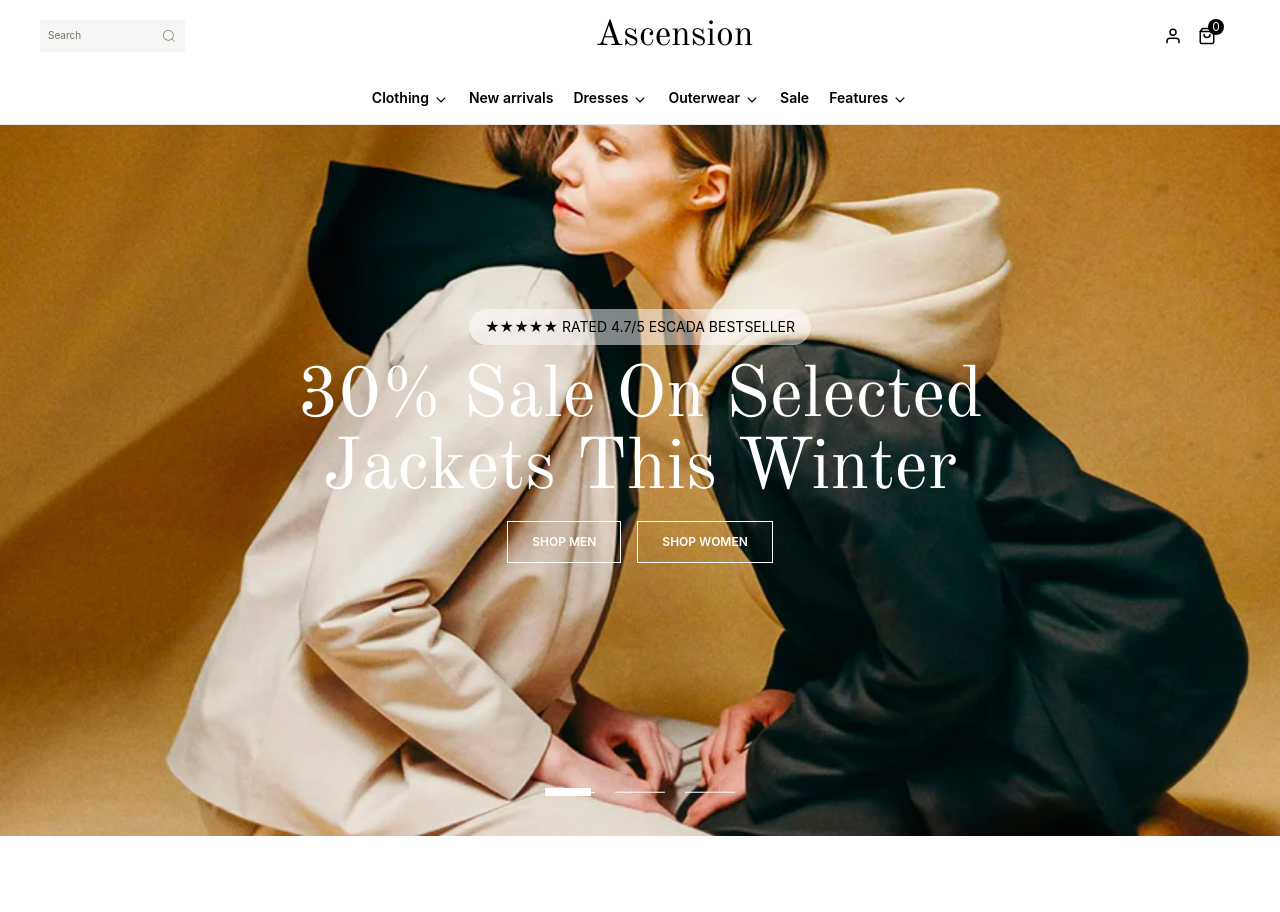
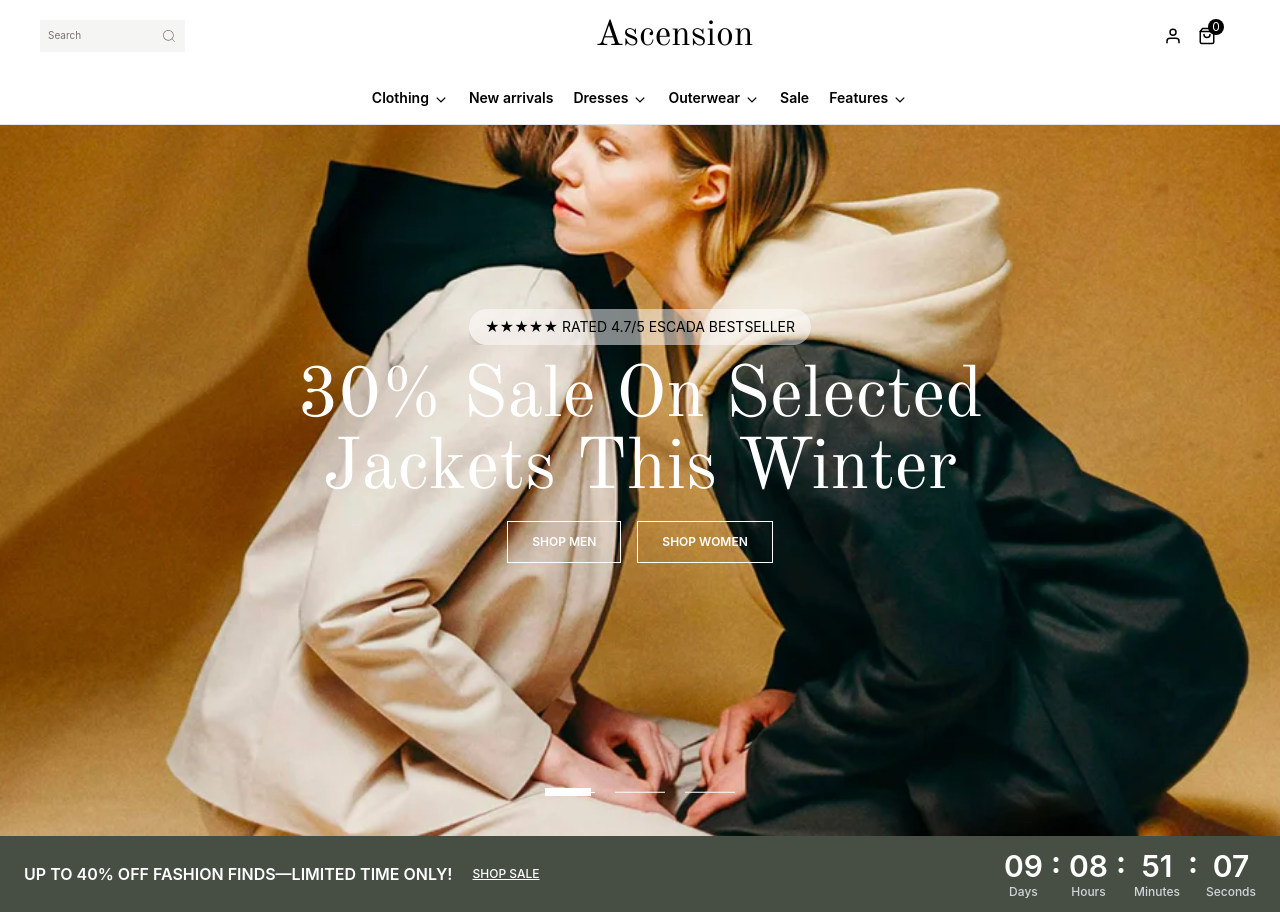
Before and after one commit to Strive-Gaming-Hub/e-commerce-frontend, a Next.js app: page / in a window 1280 px wide. Before the commit the page ends 836 px from the top, so only its background shows below. Built offline with nearby package versions, Linux system fonts and the light colour scheme.

Commit message:
created limited offer banner

```diff
--- a/src/app/page.js
+++ b/src/app/page.js
@@ -1,9 +1,11 @@
 import Carousel from "@/components/Carousel/HeroCarousel/Carousel";
+import LimitedOffer from "@/components/LimitedOffer/LimitedOffer";
 
 export default function Home() {
   return (
       <div className="w-full">
         <Carousel />
+          <LimitedOffer />
       </div>
   );
 }
--- /dev/null
+++ b/src/components/LimitedOffer/LimitedOffer.jsx
@@ -0,0 +1,16 @@
+import Link from "next/link";
+import Timer from "@/components/LimitedOffer/Timer";
+
+export default function LimitedOffer() {
+    return (
+        <div className="w-full px-6 py-3 bg-[#474f45] text-white flex items-center justify-between">
+            <div className="flex items-center gap-5">
+                <p className="font-semibold">UP TO 40% OFF FASHION FINDS—LIMITED TIME ONLY!</p>
+                <Link href="#" className="underline uppercase text-xs font-medium">
+                    Shop Sale
+                </Link>
+            </div>
+            <Timer targetDate="2025-03-01T18:00:00" />
+        </div>
+    )
+}
--- /dev/null
+++ b/src/components/LimitedOffer/Timer.jsx
@@ -0,0 +1,49 @@
+"use client";
+
+import { useState, useEffect } from "react";
+
+export default function Timer({ targetDate }) {
+    const calculateTimeLeft = () => {
+        const difference = new Date(targetDate) - new Date();
+        if (difference <= 0) {
+            return { days: 0, hours: 0, minutes: 0, seconds: 0 };
+        }
+        return {
+            days: Math.floor(difference / (1000 * 60 * 60 * 24)),
+            hours: Math.floor((difference / (1000 * 60 * 60)) % 24),
+            minutes: Math.floor((difference / (1000 * 60)) % 60),
+            seconds: Math.floor((difference / 1000) % 60),
+        };
+    };
+
+    const [timeLeft, setTimeLeft] = useState(calculateTimeLeft());
+
+    useEffect(() => {
+        const timer = setInterval(() => {
+            setTimeLeft(calculateTimeLeft());
+        }, 1000);
+
+        return () => clearInterval(timer);
+    }, [targetDate]);
+
+    return (
+        <div className="flex items-center justify-center gap-2 text-lg font-semibold">
+            <TimeItem value={timeLeft.days} title="Days" />
+            <span className="text-3xl font-bold relative bottom-3">:</span>
+            <TimeItem value={timeLeft.hours} title="Hours" />
+            <span className="text-3xl font-bold relative bottom-3">:</span>
+            <TimeItem value={timeLeft.minutes} title="Minutes" />
+            <span className="text-3xl font-bold relative bottom-3">:</span>
+            <TimeItem value={timeLeft.seconds} title="Seconds" />
+        </div>
+    );
+}
+
+function TimeItem({title, value}) {
+    return (
+        <div className="flex flex-col items-center">
+            <span className="text-3xl font-semibold">{value < 10 ? "0"+value : value}</span>
+            <span className="text-xs font-medium text-gray-300">{title}</span>
+        </div>
+    )
+}
```
